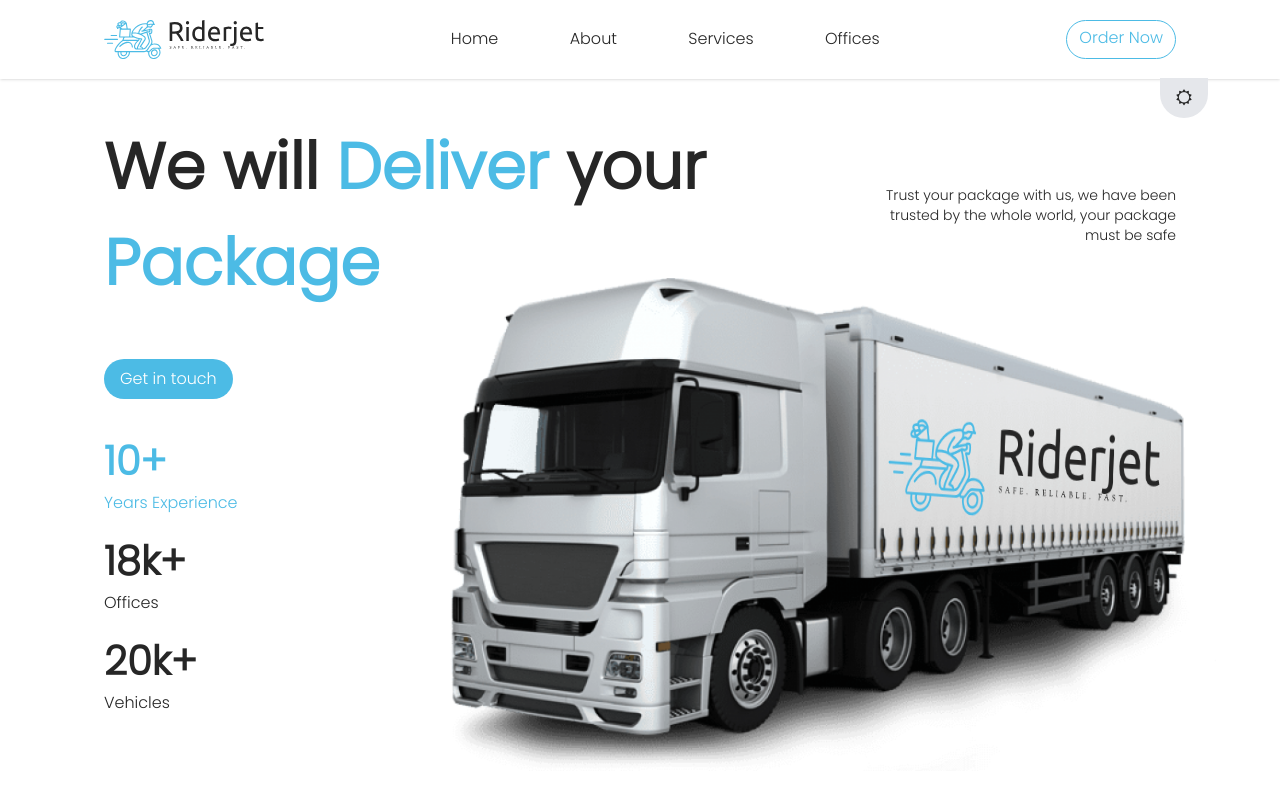
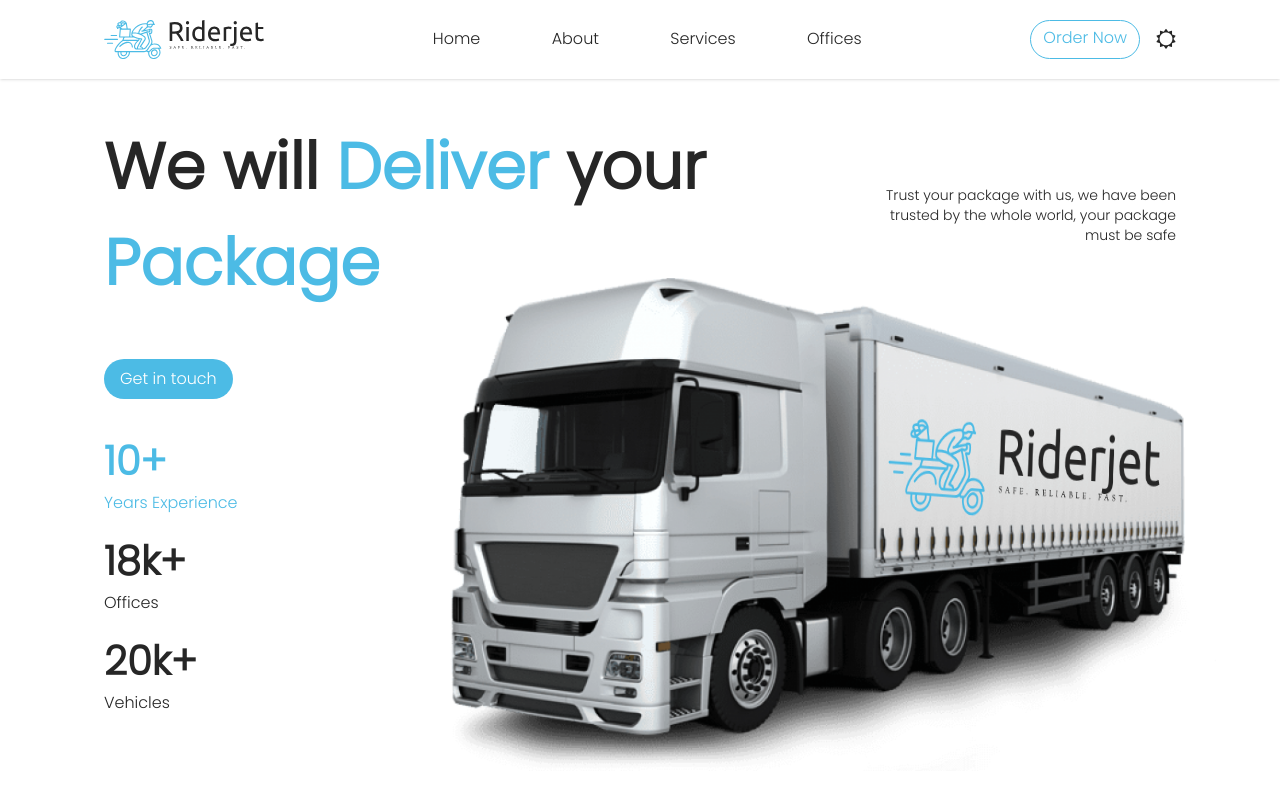
Before and after one commit to josephgreat/rider-frontend, a Vue app: page / in a window 1280 px wide. Shown: the top 800 px of the page. Built offline with nearby package versions, Linux system fonts and the light colour scheme.

Commit message:
added auth

```diff
--- a/src/components/landingpage/Authentication.vue
+++ /dev/null
@@ -1,10 +0,0 @@
-<script setup>
-
-</script>
-<template>
-
-</template>
-
-
-
-<style></style>
--- a/src/components/Navbar.vue
+++ b/src/components/landingpage/Navbar.vue
@@ -1,7 +1,8 @@
 <script setup>
     import {onMounted, onUnmounted, ref} from 'vue';
 
-    const openNav = ref(window.innerWidth < 640
+    const isSmallScreen = ref(window.innerWidth < 640);
+    const openNav = ref(isSmallScreen.value
         ? false
         : true);
 
@@ -9,7 +10,8 @@
         ? true
         : false);
     const theme = ref(localStorage.getItem('theme'));
-    function toogleNav() {
+    const openAuth = ref(false);
+    function toggleNav() {
         openNav.value = !openNav.value;
     }
     function toggleTheme() {
@@ -26,18 +28,10 @@
             theme.value = 'light';
         }
     }
-    onMounted(() => {
-        window.addEventListener('resize', () => {
-            openNav.value = window.innerWidth > 640
-                ? true
-                : false;
-        });
-        window.addEventListener('scroll', () => {
-            stickyNav.value = window.scrollY > 200
-                ? true
-                : false;
-        });
-        window.addEventListener('load', () => {
+    function toggleAuth() {
+        openAuth.value = !openAuth.value;
+    }
+    function themeUpdate() {
         if (localStorage.theme === 'dark' || (!('theme' in localStorage) && window.matchMedia('(prefers-color-scheme: dark)').matches)) {
             document
                 .documentElement
@@ -54,11 +48,24 @@
             localStorage.setItem('theme', 'light');
             theme.value = 'light';
         }
+    }
+    onMounted(() => {
+        window.addEventListener('resize', () => {
+            isSmallScreen.value = window.innerWidth < 640;
+            openNav.value = isSmallScreen.value
+                ? false
+                : true;
         });
+        window.addEventListener('scroll', () => {
+            stickyNav.value = window.scrollY > 200
+                ? true
+                : false;
+        });
+        window.addEventListener('load', themeUpdate);
     });
     onUnmounted(() => {
         window.removeEventListener('resize', () => {
-            openNav.value = window.innerWidth > 640
+            openNav.value = !isSmallScreen
                 ? true
                 : false;
         });
@@ -67,6 +74,8 @@
                 ? true
                 : false;
         });
+        window.removeEventListener('load', themeUpdate);
+
     });
 </script>
 
@@ -77,7 +86,7 @@
         <div class="max-w-[72rem] mx-auto relative px-3 sm:px-10 ">
             <nav class="flex justify-between items-center py-5 relative">
                 <div class="flex ">
-                    <button class="w-8 sm:hidden " @click="toogleNav">
+                    <button class="w-8 sm:hidden " @click="toggleNav">
                         <span
                             class="w-5 h-[2px] bg-[#4cbbe5] block mb-1 transition-all duration-300 ease-in-out"
                             :class="openNav ? 'translate-x-[5px]' : ''"></span>
@@ -88,13 +97,13 @@
                     <div>
                         <img
                             class="w-full max-w-[7rem] md:max-w-[10rem]"
-                            v-if="theme==='dark'"
-                            src="../assets/logo/vector/default-monochrome-white.svg"
+                            v-if="theme === 'dark'"
+                            src="../../assets/logo/vector/default-monochrome-white.svg"
                             alt="Riderjet logo"/>
                         <img
                             class="w-full max-w-[7rem] md:max-w-[10rem]"
                             v-else
-                            src="../assets/logo/vector/default-monochrome.svg"
+                            src="../../assets/logo/vector/default-monochrome.svg"
                             alt="Riderjet logo"/>
                     </div>
                 </div>
@@ -114,23 +123,39 @@
                         href="#"
                         class="block p-2 sm:p-0 w-full sm:w-auto before:absolute before:w-full before:rounded-[5rem] before:h-1 overflow-hidden before:bg-[#4cbbe5] before:-bottom-1 relative hover:before:bottom-0">Offices</a>
                 </div>
-                <div>
-                    <button>
+                <div class="flex items-center gap-4">
+                    <button @click="toggleAuth" class="relative">
                         <a
                             href="#"
                             class="block px-3 pb-[.5rem] pt-[.3rem] border-[#4cbbe5] text-[#4cbbe5] border rounded-3xl">Order Now</a>
+                        <ul
+                            class="absolute top-[63%] dark:bg-[#121212] bg-white z-20 shadow w-full px-5 py-4 transition-all duration-500 border-[#4cbbe5] border border-t-0 rounded-b-full"
+                            :class="openAuth ? 'showmenu' : 'closemenu'">
+                            <li class="mb-2 primary">
+                                <a href="#">Register</a>
+                            </li>
+                            <li class="mb-2 primary">
+                                <a href="#">Sign In</a>
+                            </li>
+                        </ul>
                     </button>
-                </div>
-            </nav>
                     <div
+                        v-if="isSmallScreen"
                         class="absolute flex flex-col top-[4.9rem]  transition-all duration-300 rounded-b-3xl right-2 bg-gray-200 dark:bg-[#323232] px-4 py-2">
                         <div
                             class="inline-block hover:rotate-[360deg] ml-auto cursor-pointer hover:scale-125 transition-all origin-center duration-300"
                             @click="toggleTheme">
                             <i class="fa" :class="theme === 'dark' ? 'fa-moon-o' : 'fa-sun-o'"></i>
                         </div>
-
                     </div>
+                    <div
+                        v-else
+                        class="inline-block hover:rotate-[360deg] ml-auto cursor-pointer hover:scale-125 transition-all origin-center duration-300"
+                        @click="toggleTheme">
+                        <i class="fa text-xl" :class="theme === 'dark' ? 'fa-moon-o' : 'fa-sun-o'"></i>
+                    </div>
+                </div>
+            </nav>
         </div>
     </div>
 </template>
--- a/src/components/pages/LandingPage.vue
+++ b/src/components/pages/LandingPage.vue
@@ -1,5 +1,5 @@
 <script setup>
-    import Navbar from '../Navbar.vue';
+    import Navbar from '../landingpage/Navbar.vue';
     import LandingJumbotron from '../landingpage/LandingJumbotron.vue';
     import Promote from '../landingpage/Promote.vue';
     import Features from '../landingpage/Features.vue';
```
Lines whose indentation alone changed are shown as unchanged.
